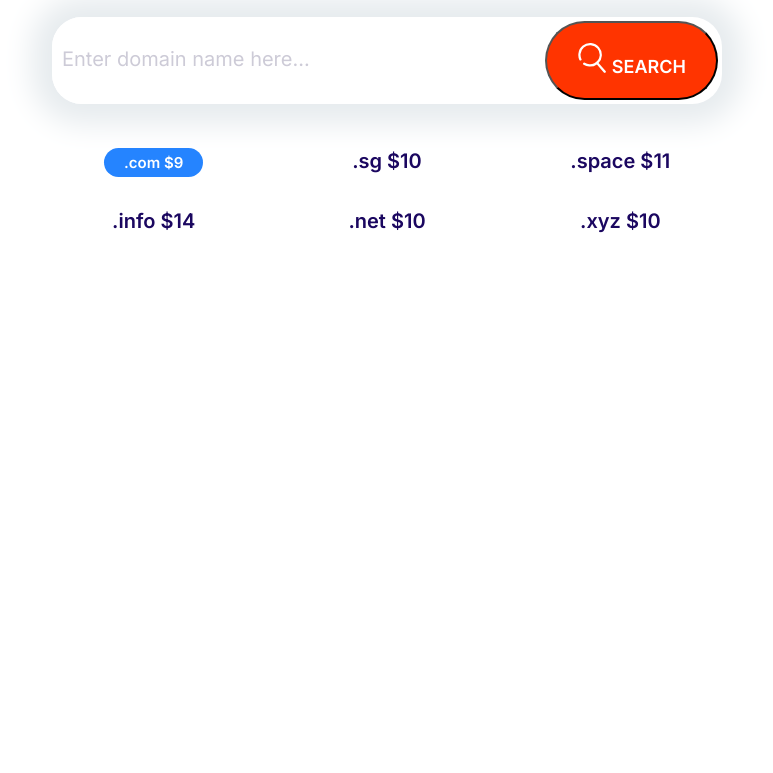
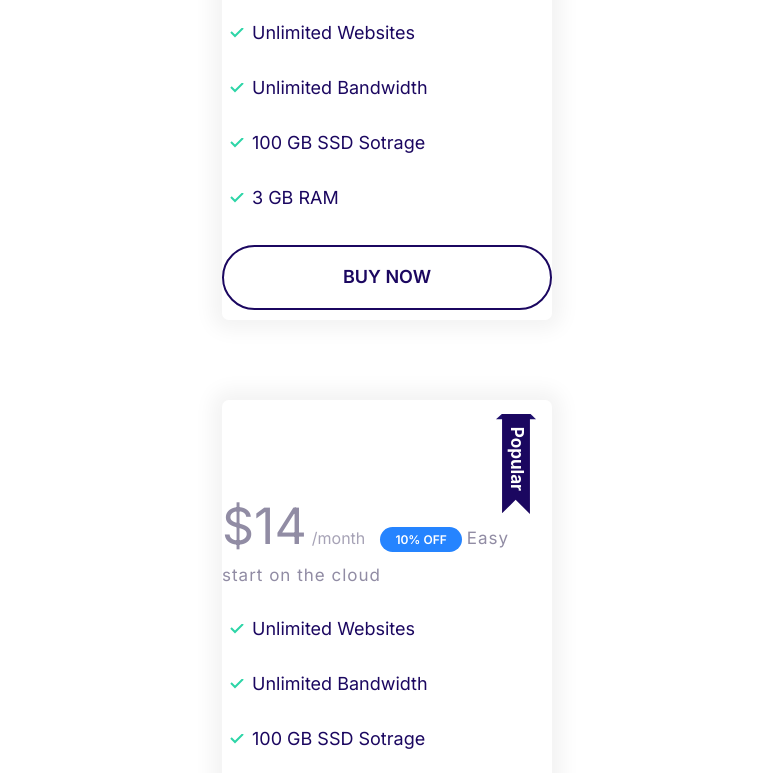
Before and after one commit to Ramkumar-m7/mosh-website, a plain HTML site: page index.html in a window 1280 px wide. Shown: the part 256-1029 px from the top of the page, without its empty margins (253-1026 px from the left). Before the commit the page ends 800 px from the top, so only its background shows below. Drawn offline with Linux system fonts and the light colour scheme.

Commit message:
define plans block

```diff
--- a/CSS/style.css
+++ b/CSS/style.css
@@ -613,3 +613,16 @@ margin-right: 1rem;
         grid-template-columns: repeat(auto-fit,minmax(100px,1fr));
     }
 }
+
+/* plans block */
+
+/* Plans Block */
+
+.block-plans .grid {
+    gap: 8rem 4rem;
+  }
+
+  .block-plans .card {
+    max-width: 500px;
+    margin: 0 auto;
+  }
--- a/index.html
+++ b/index.html
@@ -15,35 +15,69 @@
     <link rel="stylesheet" href="css/style.css" />
   </head>
   <body>
-    <section class="block container block-domain">
-      <header class="block__header">
-        <h2>Starting at 9$ per month</h2>
-        <p>
-          Lorem ipsum dolor sit amet consectetur adipisicing elit. Soluta,
-          repellat?
-        </p>
-      </header>
-      <div class="input-group">
-        <input
-          type="text"
-          class="input"
-          placeholder="Enter domain name here..."
-        />
-        <button class="btn btn--accent">
-          <svg class="icon icon--white">
-            <use xlink:href="images/sprite.svg#search"></use>
-          </svg>
-          Search
-        </button>
+    <section class="block container block-plans">
+      <div class="grid grid--1x3">
+        <div class="plan">
+          <div class="card card--secondary">
+            <header class="card__header">
+              <h3 class="plan__name">Entry</h3>
+              <span class="plan__price">$14</span>
+              <span class="plan__billing-cycle">/month</span>
+              <span class="badge badge--secondary badge--small">10% OFF</span>
+              <span class="plan__description">Easy start on the cloud</span>
+            </header>
+            <div class="card__body">
+              <ul class="list list--tick">
+                <li class="list__item">Unlimited Websites</li>
+                <li class="list__item">Unlimited Bandwidth</li>
+                <li class="list__item">100 GB SSD Sotrage</li>
+                <li class="list__item">3 GB RAM</li>
+              </ul>
+              <button class="btn btn--outline btn--block">Buy Now</button>
+            </div>
+          </div>
+        </div>
+        <div class="plan plan--popular">
+          <div class="card card--primary">
+            <header class="card__header">
+              <h3 class="plan__name">Entry</h3>
+              <span class="plan__price">$14</span>
+              <span class="plan__billing-cycle">/month</span>
+              <span class="badge badge--primary badge--small">10% OFF</span>
+              <span class="plan__description">Easy start on the cloud</span>
+            </header>
+            <div class="card__body">
+              <ul class="list list--tick">
+                <li class="list__item">Unlimited Websites</li>
+                <li class="list__item">Unlimited Bandwidth</li>
+                <li class="list__item">100 GB SSD Sotrage</li>
+                <li class="list__item">3 GB RAM</li>
+              </ul>
+              <button class="btn btn--outline btn--block">Buy Now</button>
+            </div>
+          </div>
+        </div>
+        <div class="plan">
+          <div class="card card--secondary">
+            <header class="card__header">
+              <h3 class="plan__name">Entry</h3>
+              <span class="plan__price">$14</span>
+              <span class="plan__billing-cycle">/month</span>
+              <span class="badge badge--secondary badge--small">10% OFF</span>
+              <span class="plan__description">Easy start on the cloud</span>
+            </header>
+            <div class="card__body">
+              <ul class="list list--tick">
+                <li class="list__item">Unlimited Websites</li>
+                <li class="list__item">Unlimited Bandwidth</li>
+                <li class="list__item">100 GB SSD Sotrage</li>
+                <li class="list__item">3 GB RAM</li>
+              </ul>
+              <button class="btn btn--outline btn--block">Buy Now</button>
+            </div>
+          </div>
+        </div>
       </div>
-      <ul class="list block-domain__prices">
-        <li><span class="badge badge--secondary">.com $9</span></li>
-        <li>.sg $10</li>
-        <li>.space $11</li>
-        <li>.info $14</li>
-        <li>.net $10</li>
-        <li>.xyz $10</li>
-      </ul>
     </section>
     <script src="js/main.js"></script>
   </body>
```
Also changed, not shown: 1 other file.
